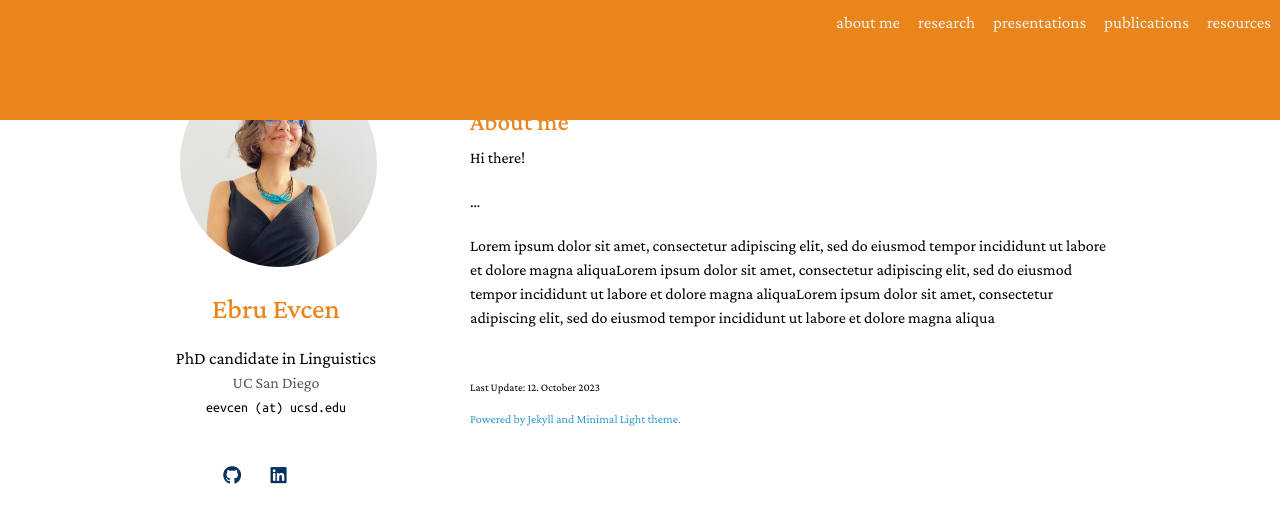
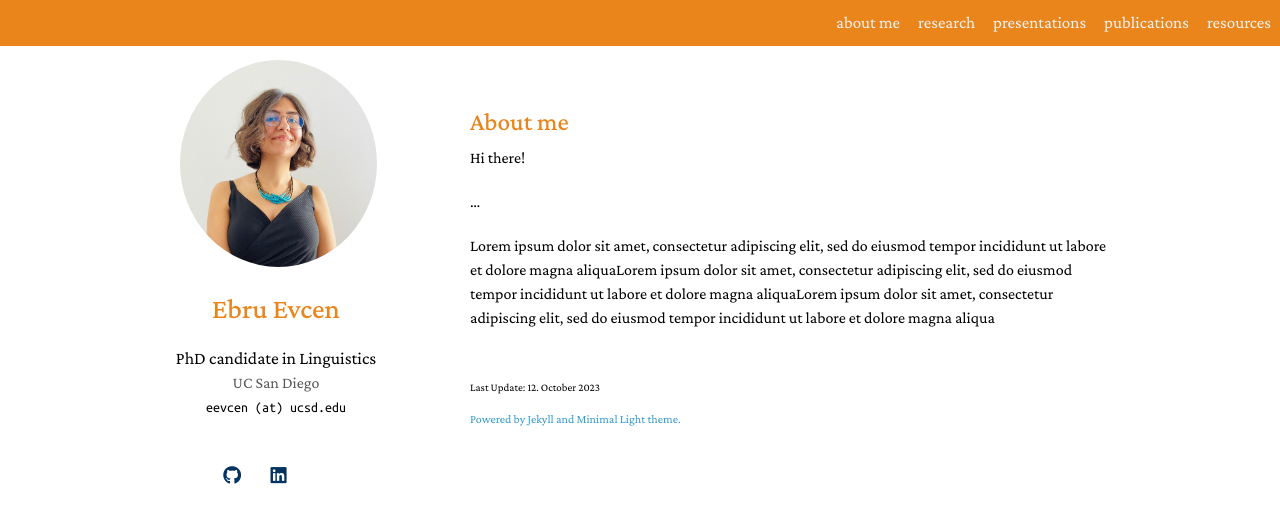
Before and after one commit to ebruevcen/ebruevcen.github.io, a Jekyll site: the page built from index.md, in a window 1280 px wide. Shown: the top 523 px of the page. Built offline with Jekyll 4.4.1, drawn with Linux system fonts in a browser that asks for light colours; a style sheet for code colours, icons or effects is not loaded.

Commit message:
update nav-ori

```diff
--- a/assets/css/nav-ori.css
+++ b/assets/css/nav-ori.css
@@ -5,7 +5,6 @@
 	position:fixed;
 	z-index:999;
     width:100%;
-    height: 120px;
   }
 
   .topnav img {
--- a/assets/css/nav.css
+++ b/assets/css/nav.css
@@ -5,7 +5,6 @@
 	position:fixed;
 	z-index:999;
     width:100%;
-    height: 120px;
   }
 
 
```
